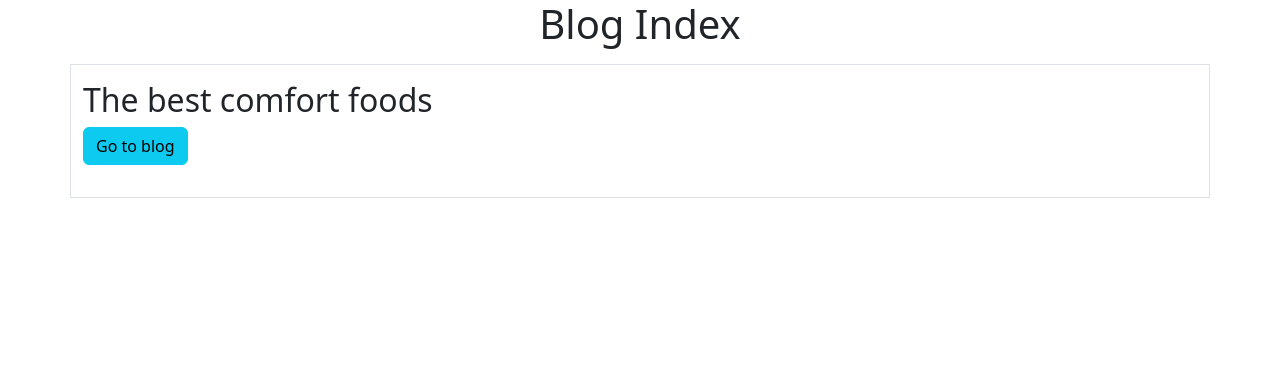
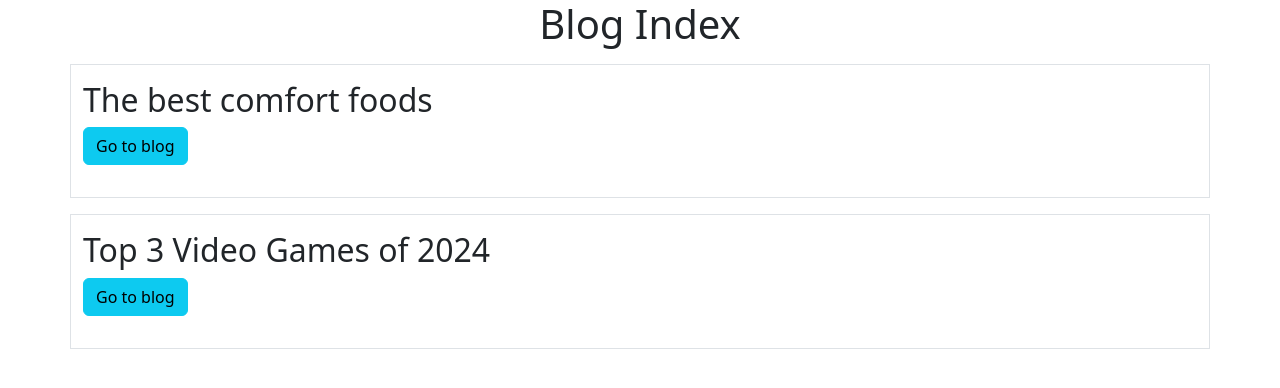
Before and after one commit to sarahogden2017/ASE230-02-Blog, a PHP site: page / in a window 1280 px wide. Shown: the top 388 px of the page. Run offline with PHP 8.4, Linux system fonts and the light colour scheme.

Commit message:
Update index.php

```diff
--- a/project/index.php
+++ b/project/index.php
@@ -19,7 +19,12 @@ $blog_array= [
         What are your favorite comfort foods? Share your thoughts in the comments below!",
         'author'=>'Milo Adams',
         'date'=>'09/12/2024',
-    ]
+    ],
+    [
+        'title'=>'Top 3 Video Games of 2024',
+		'author'=>'Kayla Saunders',
+		'date'=>'09/12/2024',
+    ],
 ]
 ?>
 
```
